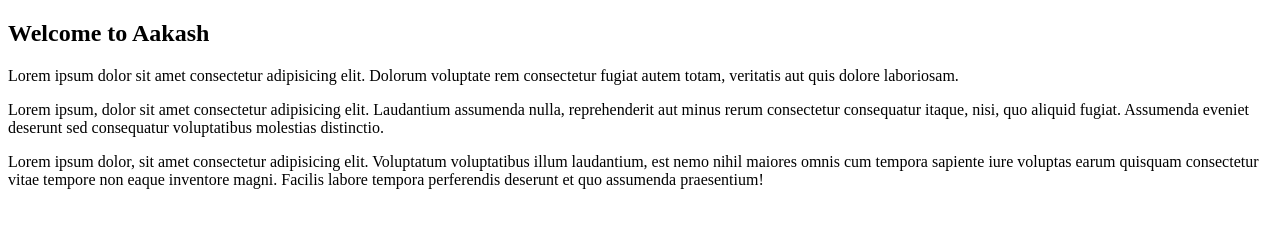
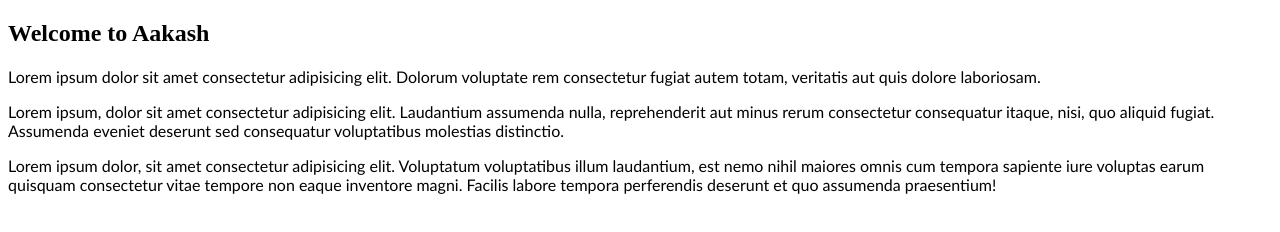
Before and after one commit to AakashScoder/lecture13, a plain HTML site: page lecture14/index.html in a window 1280 px wide. Drawn offline with Linux system fonts and the light colour scheme.

Commit message:
practice

```diff
--- a/lecture14/index.html
+++ b/lecture14/index.html
@@ -4,6 +4,13 @@
     <meta charset="UTF-8">
     <meta name="viewport" content="width=device-width, initial-scale=1.0">
     <title>Document</title>
+    <style>
+        p{
+           /* font-style: italic;
+           font-size: 20px;  */
+           font-family: 'Gill Sans', 'Gill Sans MT', Calibri, 'Trebuchet MS', sans-serif;
+        }
+    </style>
 </head>
 <body>
     <h2>Welcome to Aakash </h2>
```
